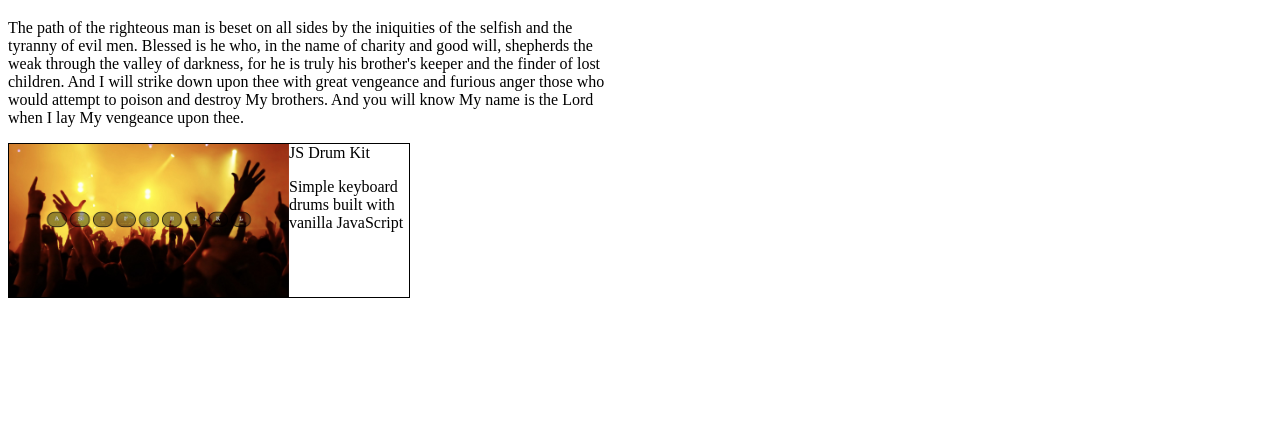
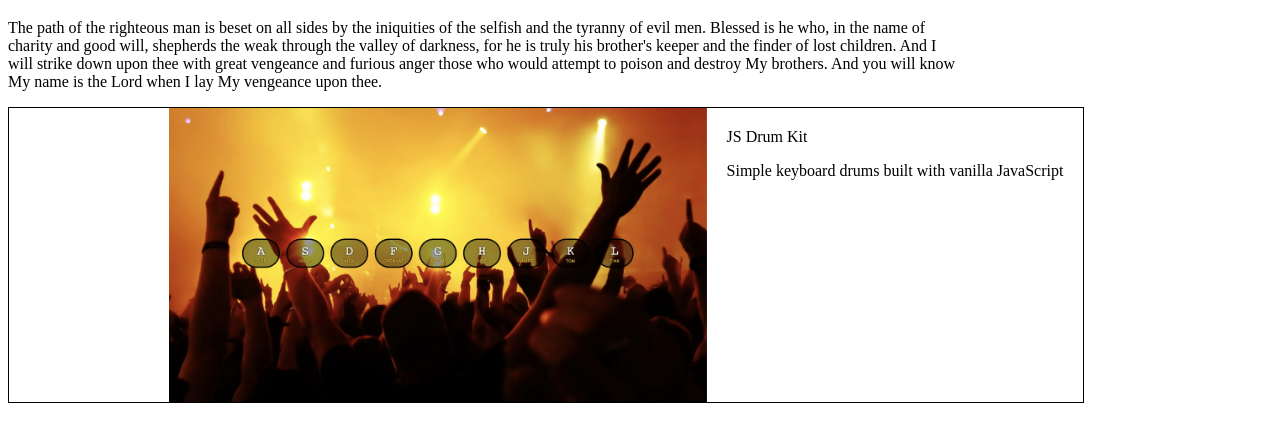
Before and after one commit to caiadas25/caiadas25.github.io, a plain HTML site: page index.html in a window 1280 px wide. Shown: the part 61-502 px from the top of the page. Drawn offline with Linux system fonts and the light colour scheme.

Commit message:
Added padding

```diff
--- a/style.css
+++ b/style.css
@@ -1,14 +1,17 @@
 .project {
     display: flex;
     flex-direction: row-reverse;
-    width: 400px;
+    width: 85%;
     border: 1px solid black;
 }
 .project-image {
     height: auto;
-    width: 70%;
+    width: 50%;
+}
+.project-text {
+    padding: 20px;
 }
 
 .hero-intro {
-    width: 600px;
+    width: 75%;
 }
```
